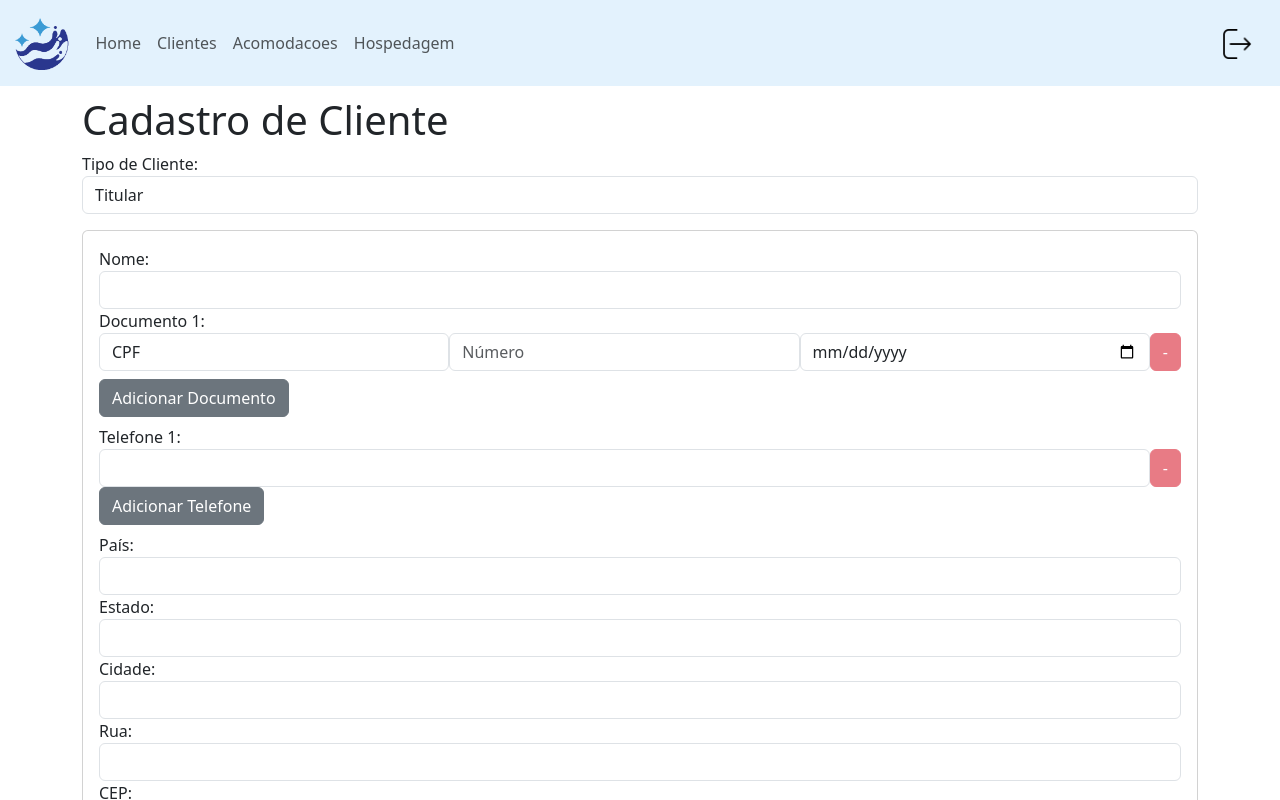
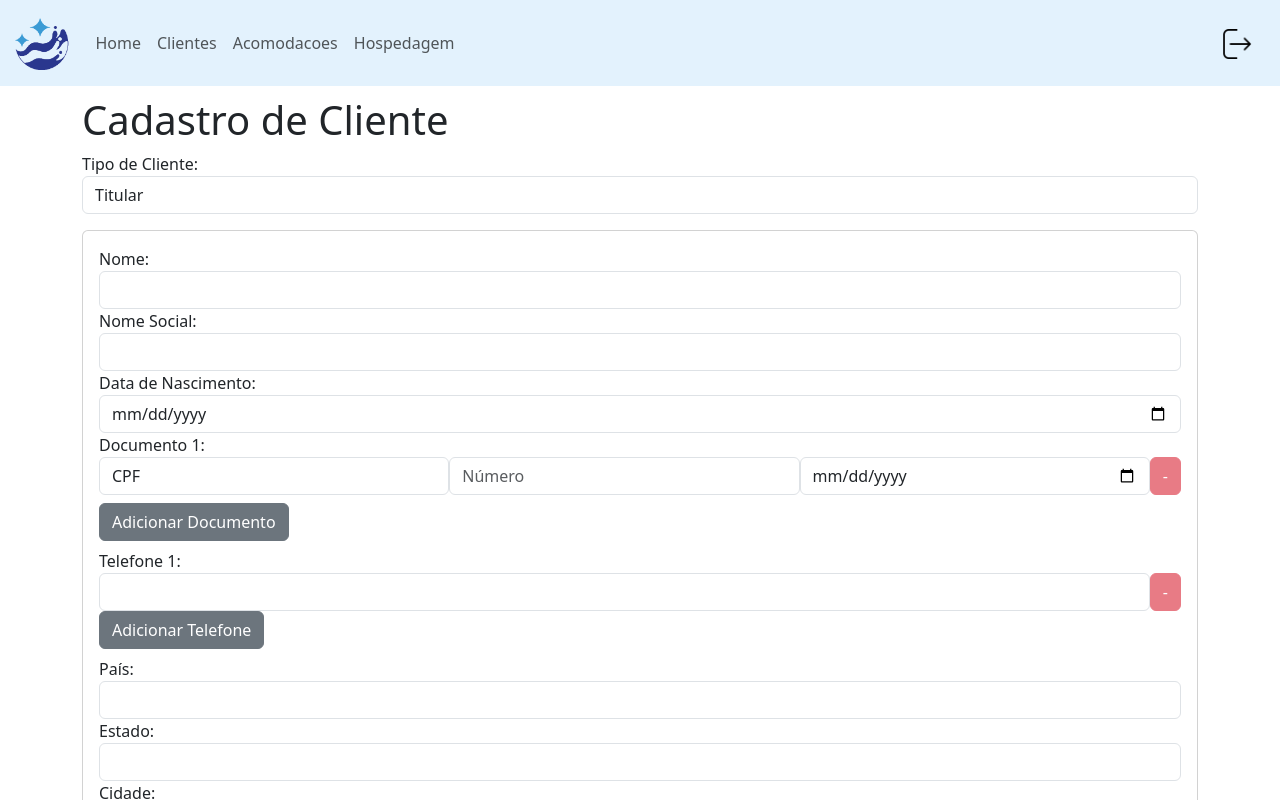
Before and after one commit to SBittencourt/ListaAtlantis---tecnicas-II, a React (Create React App) app in the folder sistema/: page /cadastro in a window 1280 px wide. Shown: the top 800 px of the page. Built offline with nearby package versions, Linux system fonts and the light colour scheme.

Commit message:
Arrumando detalhes do documento do cliente

```diff
--- a/sistema/src/componentes/formularioCadastroCliente.tsx
+++ b/sistema/src/componentes/formularioCadastroCliente.tsx
@@ -70,6 +70,14 @@ const CadastroCliente: React.FC = () => {
                             <div className="form-group">
                                 <label htmlFor="nome">Nome:</label>
                                 <input type="text" className="form-control" id="nome" onChange={handleInputChange} />
+                            </div>
+                            <div className="form-group">
+                                <label htmlFor="nomeSocial">Nome Social:</label>
+                                <input type="text" className="form-control" id="nomeSocial" onChange={handleInputChange} />
+                            </div>
+                            <div className="form-group">
+                                <label htmlFor="dataNascimento">Data de Nascimento:</label>
+                                <input type="date" className="form-control" id="dataNascimento" onChange={handleInputChange} />
                             </div>
                             {documentos.map((documento, index) => (
                                 <div key={index} className="form-group">
@@ -163,6 +171,14 @@ const CadastroCliente: React.FC = () => {
                                 <label htmlFor="nome">Nome do Dependente:</label>
                                 <input type="text" className="form-control" id="nome" onChange={handleInputChange} />
                             </div>
+                            <div className="form-group">
+                                <label htmlFor="nomeSocial">Nome Social do Dependente:</label>
+                                <input type="text" className="form-control" id="nomeSocial" onChange={handleInputChange} />
+                            </div>
+                            <div className="form-group">
+                                <label htmlFor="dataNascimento">Data de Nascimento do Dependente:</label>
+                                <input type="date" className="form-control" id="dataNascimento" onChange={handleInputChange} />
+                            </div>
                             {documentos.map((documento, index) => (
                                 <div key={index} className="form-group">
                                     <label>Documento {index + 1}:</label>
@@ -202,29 +218,6 @@ const CadastroCliente: React.FC = () => {
                                 </div>
                             ))}
                             <button type="button" className="btn btn-secondary mb-2" onClick={addDocumento}>Adicionar Documento</button>
-                            {telefones.map((telefone, index) => (
-                                <div className="form-group" key={index}>
-                                    <label htmlFor={`telefone-${index}`}>Telefone {index + 1}:</label>
-                                    <div className="d-flex">
-                                        <input
-                                            type="text"
-                                            className="form-control"
-                                            id={`telefone-${index}`}
-                                            value={telefone}
-                                            onChange={(e) => handleTelefoneChange(index, e)}
-                                        />
-                                        <button
-                                            type="button"
-                                            className="btn btn-danger ml-2"
-                                            onClick={() => removeTelefone(index)}
-                                            disabled={telefones.length === 1}
-                                        >
-                                            -
-                                        </button>
-                                    </div>
-                                </div>
-                            ))}
-                            <button type="button" className="btn btn-secondary mb-2" onClick={addTelefone}>Adicionar Telefone</button>
                             <div className="form-group">
                                 <label htmlFor="titular">Selecione o Titular:</label>
                                 <select className="form-control" id="titular">
```
